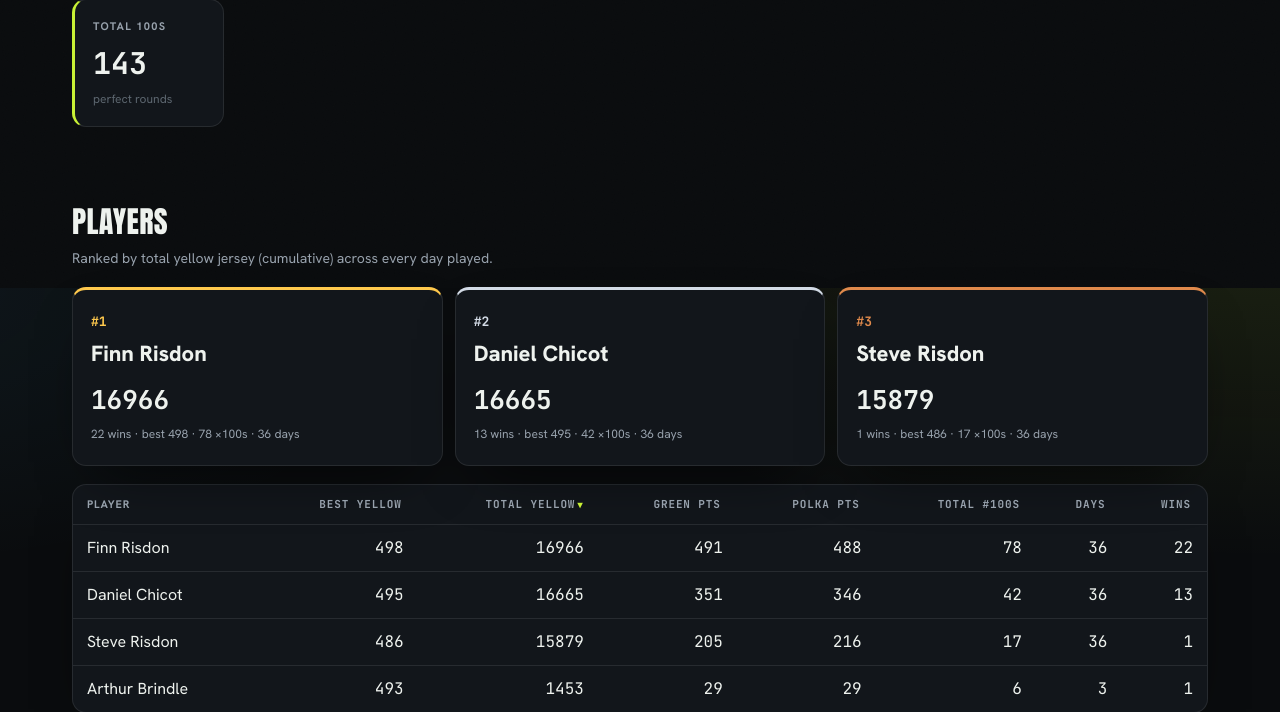
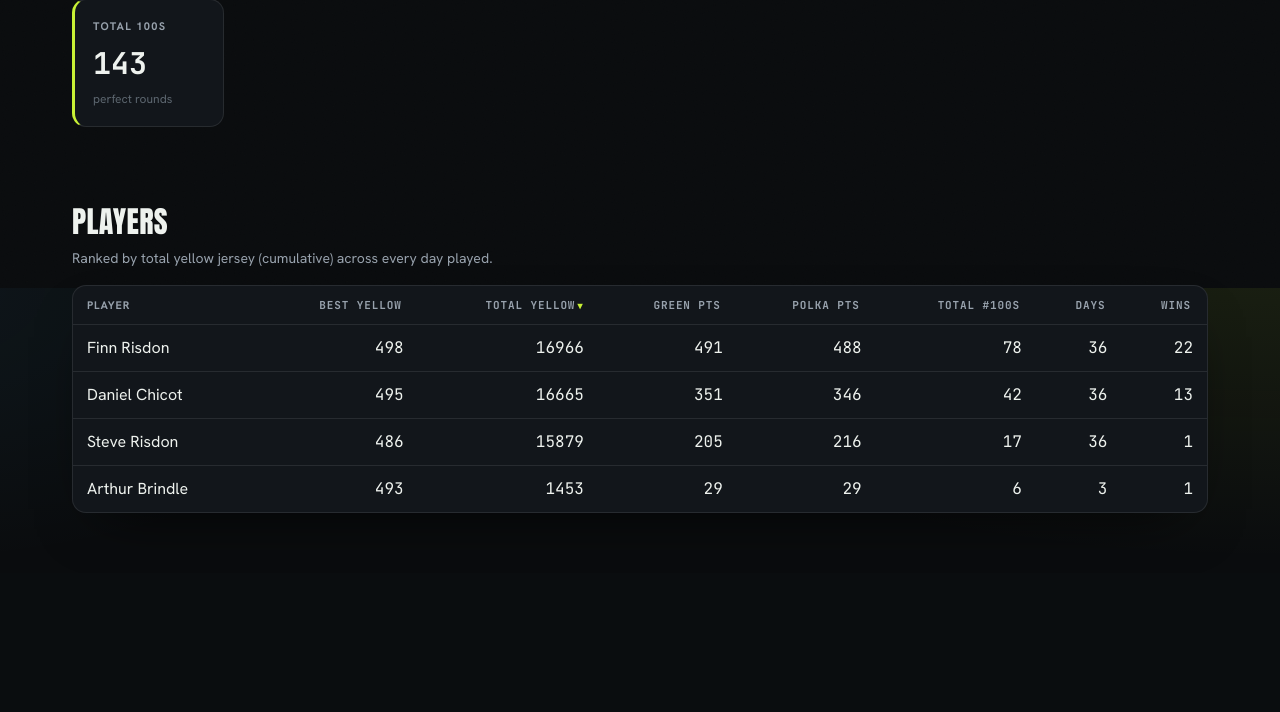
Before and after one commit to DanielChicot/maptap, a FastAPI app: page /players in a window 1280 px wide. Shown: the part 512-1224 px from the top of the page. After the commit the page ends 1025 px from the top, so only its background shows below. Run offline with FastAPI, Linux system fonts and the light colour scheme; data comes from the database, SQL or seed files in the repository.

Commit message:
Remove top-three podium from players page

```diff
--- a/src/maptap/static/styles.css
+++ b/src/maptap/static/styles.css
@@ -149,19 +149,6 @@ th.rounds-group { text-align: center; }
 th.round, td.round { width: 2.6em; padding-left: 6px; padding-right: 6px; }
 tr.hidden { display: none; }
 
-.podium { display: grid; grid-template-columns: repeat(3, 1fr); gap: 12px; margin: 18px 0; }
-.podium-place { padding: 22px 18px; border-top: 3px solid var(--line); }
-.podium-place .rank { font-family: var(--mono); font-weight: 700; font-size: 13px; }
-.podium-place .who { font-size: 22px; font-weight: 800; margin: 6px 0 10px; }
-.podium-place .big { font-family: var(--mono); font-weight: 700; font-size: 26px; }
-.podium-place .meta { color: var(--ink-dim); font-size: 12px; margin-top: 6px; }
-.rank-1 { border-top-color: var(--gold); }
-.rank-1 .rank { color: var(--gold); }
-.rank-2 { border-top-color: var(--silver); }
-.rank-2 .rank { color: var(--silver); }
-.rank-3 { border-top-color: var(--bronze); }
-.rank-3 .rank { color: var(--bronze); }
-
 .day-grid { display: grid; grid-template-columns: repeat(auto-fill, minmax(300px, 1fr)); gap: 12px; margin-top: 16px; }
 .medal-1 { color: var(--gold); }
 .medal-2 { color: var(--silver); }
@@ -169,6 +156,5 @@ tr.hidden { display: none; }
 
 @media (max-width: 720px) {
   .stat-row { grid-template-columns: repeat(2, 1fr); }
-  .podium { grid-template-columns: 1fr; }
   .tabs { order: 3; width: 100%; margin: 0; justify-content: center; }
 }
--- a/src/maptap/templates/players.html
+++ b/src/maptap/templates/players.html
@@ -3,17 +3,6 @@
 {% block content %}
 <h2 class="section-head">Players</h2>
 <p class="section-sub">Ranked by total yellow jersey (cumulative) across every day played.</p>
-
-<div class="podium">
-    {% for p in players[:3] %}
-    <div class="panel podium-place rank-{{ loop.index }}">
-        <div class="rank">#{{ loop.index }}</div>
-        <div class="who">{{ p.player }}</div>
-        <div class="big num">{{ p.total_cumulative }}</div>
-        <div class="meta">{{ p.wins }} wins · best {{ p.best_cumulative }} · {{ p.total_hundreds }} ×100s · {{ p.days_played }} days</div>
-    </div>
-    {% endfor %}
-</div>
 
 <div class="panel table-card">
     <table data-sortable>
```
Also changed, not shown: tests/test_app.py (+0 -16 lines).
